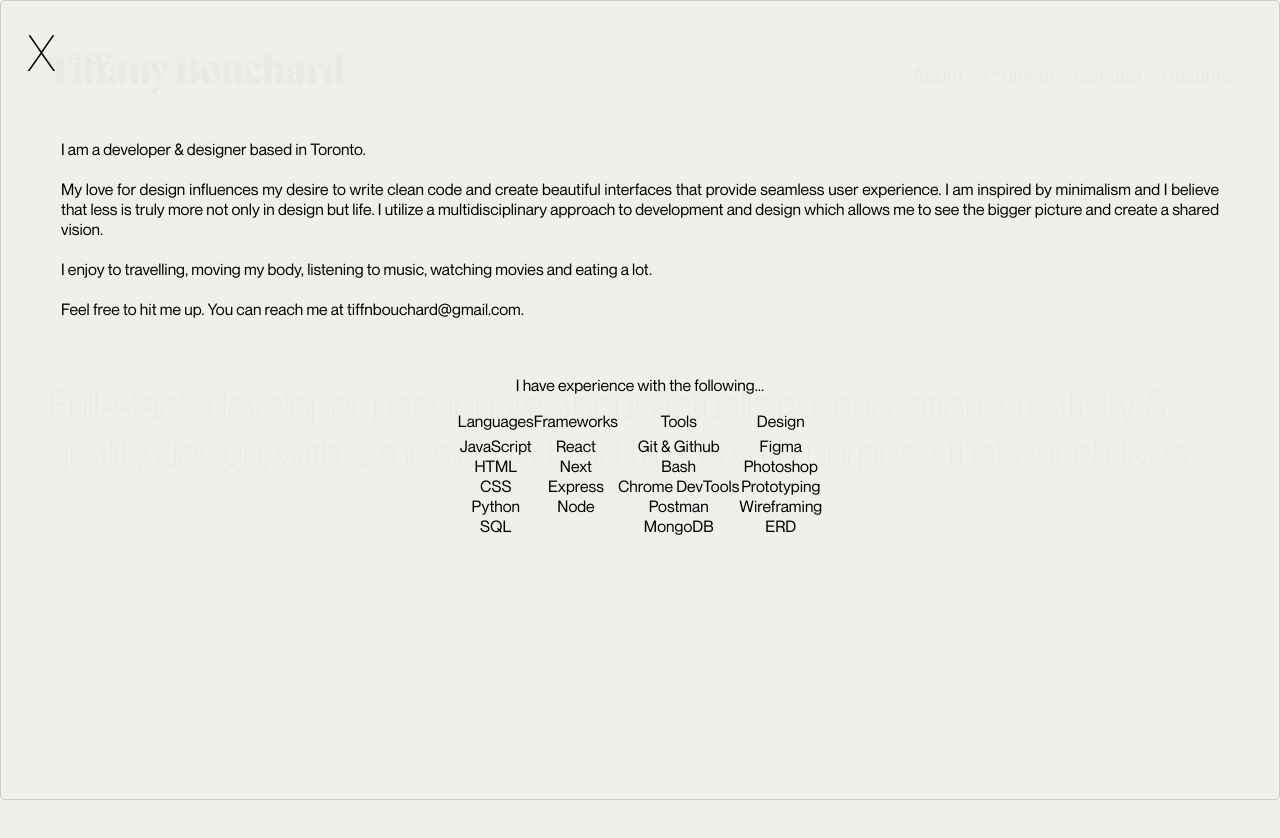
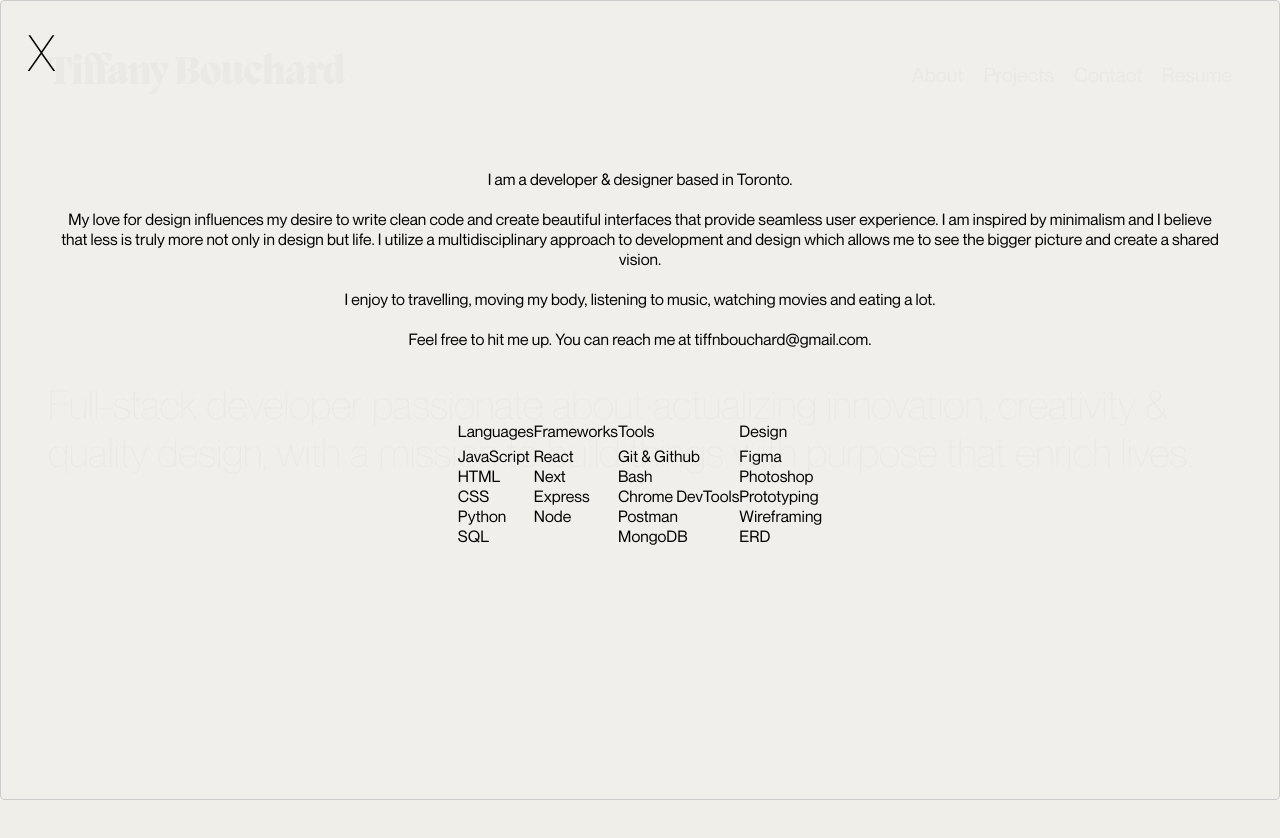
Before and after one commit to tiffbouchard/portfolio, a Gatsby site: page / in a window 1280 px wide. Both pictures are taken after a click on the button "About". Shown: the top 838 px of the page. Built offline with nearby package versions, Linux system fonts and the light colour scheme; Gatsby itself is replaced by a stand-in of ours.

Commit message:
Update about.js

```diff
--- a/src/components/about.js
+++ b/src/components/about.js
@@ -8,8 +8,9 @@ const AboutElementsContainer = styled.div`
   max-width: 1300px;
   display: flex;
   padding: 40px;
+  margin-top: 30px;
   p {
-    text-align: justify;
+    text-align: center;
     a {
       color: black;
       &:hover {
@@ -38,9 +39,7 @@ const SkillsElementsContainer = styled.div`
 const AboutPageContainer = styled.div`
   display: flex;
   flex-direction: column;
-  height: 100%;
   align-items: center;
-  text-align: center;
 `
 
 const AboutSection = props => {
@@ -68,7 +67,6 @@ const AboutSection = props => {
           </p>
         </AboutElementsContainer>
         <SkillsElementsContainer>
-          I have experience with the following...
           <div>
             <ul>
               <li className="header">Languages</li>
```
